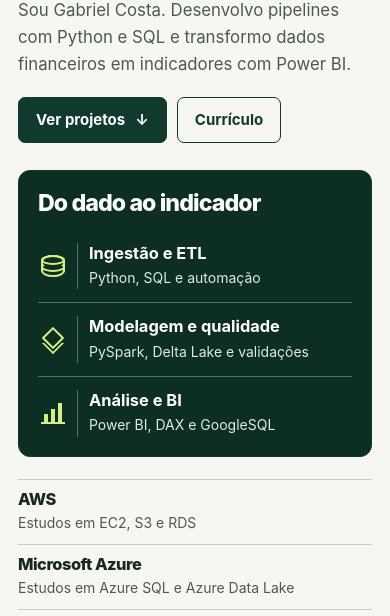
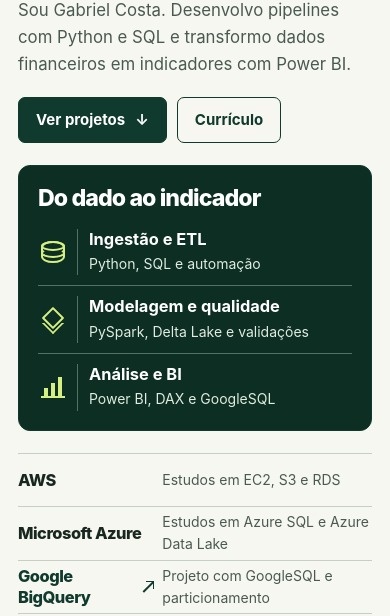
Before and after one commit to GabrielCosta06/portfolio-data-analyst, a plain HTML site: page index.html in a window 390 px wide. Shown: the part 226-842 px from the top of the page. Drawn offline with Linux system fonts and the light colour scheme.

Commit message:
Polish mobile cloud rows and sales dashboard controls

```diff
--- a/assets/style.css
+++ b/assets/style.css
@@ -114,8 +114,35 @@ p { margin: 0 0 1em; }
   transition: background-color .16s, border-color .16s;
 }
 .button:hover, button:hover { background: var(--forest-deep); }
-.button.secondary { background: transparent; color: var(--forest); }
-.button.secondary:hover { background: var(--soft); }
+.button.secondary, button.secondary { background: transparent; color: var(--forest); }
+.button.secondary:hover, button.secondary:hover { background: var(--soft); }
+.arrow-up-right {
+  position: relative;
+  display: inline-block;
+  width: .72em;
+  height: .72em;
+  flex: none;
+}
+.arrow-up-right::before {
+  position: absolute;
+  top: 0;
+  right: 0;
+  width: .5em;
+  height: .5em;
+  border-top: 1.5px solid;
+  border-right: 1.5px solid;
+  content: "";
+}
+.arrow-up-right::after {
+  position: absolute;
+  top: .3em;
+  left: -.07em;
+  width: .88em;
+  height: 1.5px;
+  transform: rotate(-45deg);
+  background: currentColor;
+  content: "";
+}
 
 .hero {
   display: grid;
@@ -207,7 +234,7 @@ p { margin: 0 0 1em; }
 .cloud-list > div:last-child { padding-right: 0; }
 .cloud-list > div + div { border-left: 1px solid var(--line); }
 .cloud-list dt { font-size: 1.2rem; font-weight: 760; line-height: 1.25; letter-spacing: -.03em; }
-.cloud-list dt a { text-decoration: none; }
+.cloud-list dt a { display: inline-flex; align-items: center; gap: .35em; text-decoration: none; }
 .cloud-list dt a:hover { text-decoration: underline; }
 .cloud-list dd { margin: 6px 0 0; color: var(--muted); font-size: .875rem; }
 
@@ -443,16 +470,25 @@ pre code { padding: 0; background: transparent; font-size: inherit; }
   nav { gap: 0 14px; }
   nav a { font-size: .875rem; }
   .hero, .project-grid, .profile-grid, .resume, .charts { grid-template-columns: 1fr; }
-  .hero { padding-block: 30px 22px; gap: 27px; }
+  .hero { padding-block: 30px 22px; gap: 22px; }
   .hero h1 { font-size: clamp(2.16rem, 9.5vw, 3.65rem); }
   .hero .lede { margin-block: 16px 19px; }
+  .workflow-list { margin-top: 8px; }
+  .workflow-list li { padding-block: 10px; }
   .project-grid { gap: 12px; }
   .cloud-list { grid-template-columns: 1fr; padding: 0; }
-  .cloud-list > div { padding: 9px 0; }
+  .cloud-list > div {
+    display: grid;
+    grid-template-columns: minmax(132px, .65fr) minmax(0, 1fr);
+    align-items: center;
+    gap: 8px;
+    min-height: 52px;
+    padding: 4px 0;
+  }
   .cloud-list > div + div { border-top: 1px solid var(--line); border-left: 0; }
   .cloud-list dt { font-size: 1.025rem; }
-  .cloud-list dt a { display: inline-flex; align-items: center; gap: .35em; min-height: 44px; }
-  .cloud-list dd { margin-top: 3px; }
+  .cloud-list dt a { min-height: 44px; }
+  .cloud-list dd { margin-top: 0; }
   .profile-grid { gap: 23px; }
   .profile-grid section + section { border-top: 1px solid var(--line); padding-top: 23px; }
   .resume { gap: 12px; }
--- a/index.html
+++ b/index.html
@@ -70,7 +70,7 @@
           <dd>Estudos em Azure SQL e Azure Data Lake</dd>
         </div>
         <div>
-          <dt><a href="projects/bigquery/">Google BigQuery <span aria-hidden="true">↗</span></a></dt>
+          <dt><a href="projects/bigquery/">Google BigQuery <span class="arrow-up-right" aria-hidden="true"></span></a></dt>
           <dd>Projeto com GoogleSQL e particionamento</dd>
         </div>
       </dl>
@@ -85,25 +85,25 @@
             <p class="project-category">Business Intelligence</p>
             <h3>Análise de vendas e margem</h3>
             <p class="project-summary">Dashboard interativo com receita, lucro bruto e margem, consultas SQL e materiais para Power BI.</p>
-            <a class="project-link" href="projects/analytics/" aria-label="Ver dashboard de vendas e margem">Ver dashboard <span aria-hidden="true">↗</span></a>
+            <a class="project-link" href="projects/analytics/" aria-label="Ver dashboard de vendas e margem">Ver dashboard <span class="arrow-up-right" aria-hidden="true"></span></a>
           </article>
           <article class="project-card">
             <p class="project-category">Engenharia de dados</p>
             <h3>Pipeline Lakehouse</h3>
             <p class="project-summary">Ingestão, validação e camadas Bronze, Silver e Gold com PySpark e Delta Lake. Notebook executado no CI.</p>
-            <a class="project-link" href="projects/pipeline/">Ver pipeline <span aria-hidden="true">↗</span></a>
+            <a class="project-link" href="projects/pipeline/">Ver pipeline <span class="arrow-up-right" aria-hidden="true"></span></a>
           </article>
           <article class="project-card">
             <p class="project-category">Qualidade e validação</p>
             <h3>Qualidade de dados</h3>
             <p class="project-summary">Regras em Python e SQL, conciliação de indicadores e quarentena com o motivo de cada rejeição.</p>
-            <a class="project-link" href="projects/quality/">Ver validações <span aria-hidden="true">↗</span></a>
+            <a class="project-link" href="projects/quality/">Ver validações <span class="arrow-up-right" aria-hidden="true"></span></a>
           </article>
           <article class="project-card">
             <p class="project-category">Analytics na nuvem</p>
             <h3>Vendas com BigQuery</h3>
             <p class="project-summary">Modelo particionado e consulta GoogleSQL para calcular margem e variação mensal de receita.</p>
-            <a class="project-link" href="projects/bigquery/">Ver estudo BigQuery <span aria-hidden="true">↗</span></a>
+            <a class="project-link" href="projects/bigquery/">Ver estudo BigQuery <span class="arrow-up-right" aria-hidden="true"></span></a>
           </article>
         </div>
       </section>
@@ -137,8 +137,8 @@
         <div>
           <h2 id="resume-title">Currículo e contato</h2>
           <div class="contact-links">
-            <a href="https://github.com/GabrielCosta06">GitHub <span aria-hidden="true">↗</span></a>
-            <a href="https://www.linkedin.com/in/josegabriel-costa/">LinkedIn <span aria-hidden="true">↗</span></a>
+            <a href="https://github.com/GabrielCosta06">GitHub <span class="arrow-up-right" aria-hidden="true"></span></a>
+            <a href="https://www.linkedin.com/in/josegabriel-costa/">LinkedIn <span class="arrow-up-right" aria-hidden="true"></span></a>
           </div>
         </div>
         <div class="resume-options">
```
Also changed, not shown: projects/analytics/index.html (+1 -1 lines), projects/bigquery/index.html (+1 -1 lines).
